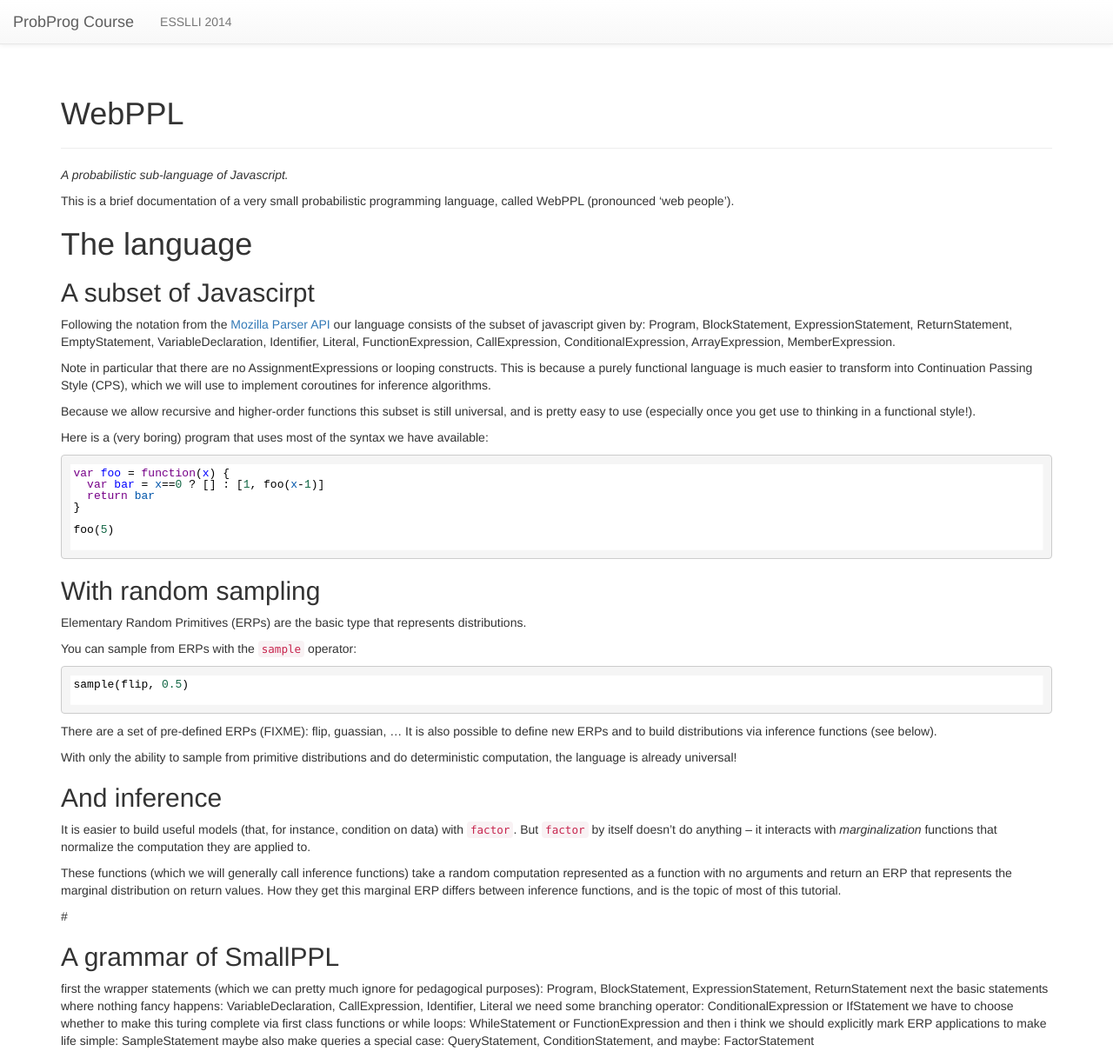
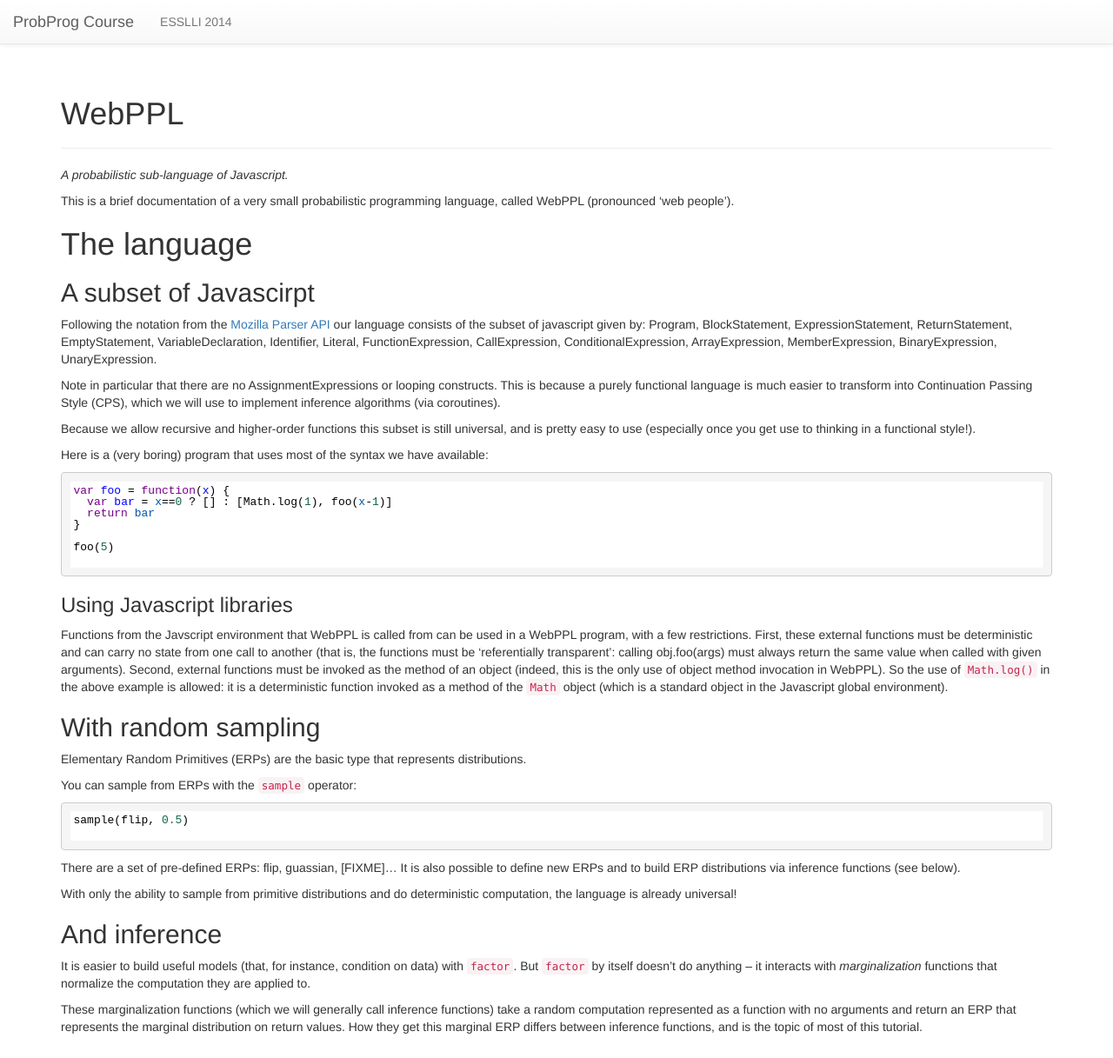
Before and after one commit to probmods/dippl, a Jekyll site: the page built from lectures/WebPPL.md, in a window 1280 px wide. Shown: the whole page at 87% size. Built offline with Jekyll 4.4.1, drawn with Linux system fonts in a browser that asks for light colours; nearby versions of some CDN libraries; library files that are not in the unit come from our copies.

Commit message:
little edits

```diff
--- a/lectures/WebPPL.md
+++ b/lectures/WebPPL.md
@@ -12,9 +12,9 @@ This is a brief documentation of a very small probabilistic programming language
 ## A subset of Javascirpt
 
 Following the notation from the [Mozilla Parser API](https://developer.mozilla.org/en-US/docs/Mozilla/Projects/SpiderMonkey/Parser_API) our language consists of the subset of javascript given by:
-Program, BlockStatement, ExpressionStatement, ReturnStatement, EmptyStatement, VariableDeclaration, Identifier, Literal, FunctionExpression, CallExpression, ConditionalExpression, ArrayExpression, MemberExpression.
+Program, BlockStatement, ExpressionStatement, ReturnStatement, EmptyStatement, VariableDeclaration, Identifier, Literal, FunctionExpression, CallExpression, ConditionalExpression, ArrayExpression, MemberExpression, BinaryExpression, UnaryExpression.
 
-Note in particular that there are no AssignmentExpressions or looping constructs. This is because a purely functional language is much easier to transform into Continuation Passing Style (CPS), which we will use to implement coroutines for inference algorithms.
+Note in particular that there are no AssignmentExpressions or looping constructs. This is because a purely functional language is much easier to transform into Continuation Passing Style (CPS), which we will use to implement inference algorithms (via coroutines).
 
 Because we allow recursive and higher-order functions this subset is still universal, and is pretty easy to use (especially once you get use to thinking in a functional style!).
 
@@ -22,12 +22,17 @@ Here is a (very boring) program that uses most of the syntax we have available:
 
 ~~~~
 var foo = function(x) {
-  var bar = x==0 ? [] : [1, foo(x-1)]
+  var bar = x==0 ? [] : [Math.log(1), foo(x-1)]
   return bar
 }
 
 foo(5)
 ~~~~
+
+### Using Javascript libraries
+
+Functions from the Javscript environment that WebPPL is called from can be used in a WebPPL program, with a few restrictions. First, these external functions must be deterministic and can carry no state from one call to another (that is, the functions must be 'referentially transparent': calling obj.foo(args) must always return the same value when called with given arguments). Second, external functions must be invoked as the method of an object (indeed, this is the only use of object method invocation in WebPPL). So the use of `Math.log()` in the above example is allowed: it is a deterministic function invoked as a method of the `Math` object (which is a standard object in the Javascript global environment).
+
 
 ## With random sampling
 
@@ -50,16 +55,4 @@ With only the ability to sample from primitive distributions and do deterministi
 
 It is easier to build useful models (that, for instance, condition on data) with `factor`. But `factor` by itself doesn't do anything -- it interacts with *marginalization* functions that normalize the computation they are applied to.
 
-These functions (which we will generally call inference functions) take a random computation represented as a function with no arguments and return an ERP that represents the marginal distribution on return values. How they get this marginal ERP differs between inference functions, and is the topic of most of this tutorial.
-
-
-#
-
-## A grammar of SmallPPL
-
-first the wrapper statements (which we can pretty much ignore for pedagogical purposes): Program, BlockStatement, ExpressionStatement, ReturnStatement
-        next the basic statements where nothing fancy happens: VariableDeclaration, CallExpression, Identifier, Literal
-        we need some branching operator: ConditionalExpression  or  IfStatement
-        we have to choose whether to make this turing complete via first class functions or while loops: WhileStatement  or  FunctionExpression
-        and then i think we should explicitly mark ERP applications to make life simple: SampleStatement
-        maybe also make queries a special case: QueryStatement, ConditionStatement, and maybe: FactorStatement
+These marginalization functions (which we will generally call inference functions) take a random computation represented as a function with no arguments and return an ERP that represents the marginal distribution on return values. How they get this marginal ERP differs between inference functions, and is the topic of most of this tutorial.
```
Also changed, not shown: other parts of lectures/WebPPL.md (+1 -1 lines), assets/js/header.js (+39 -38 lines), todo.txt (+5 -8 lines), 1 other file.
